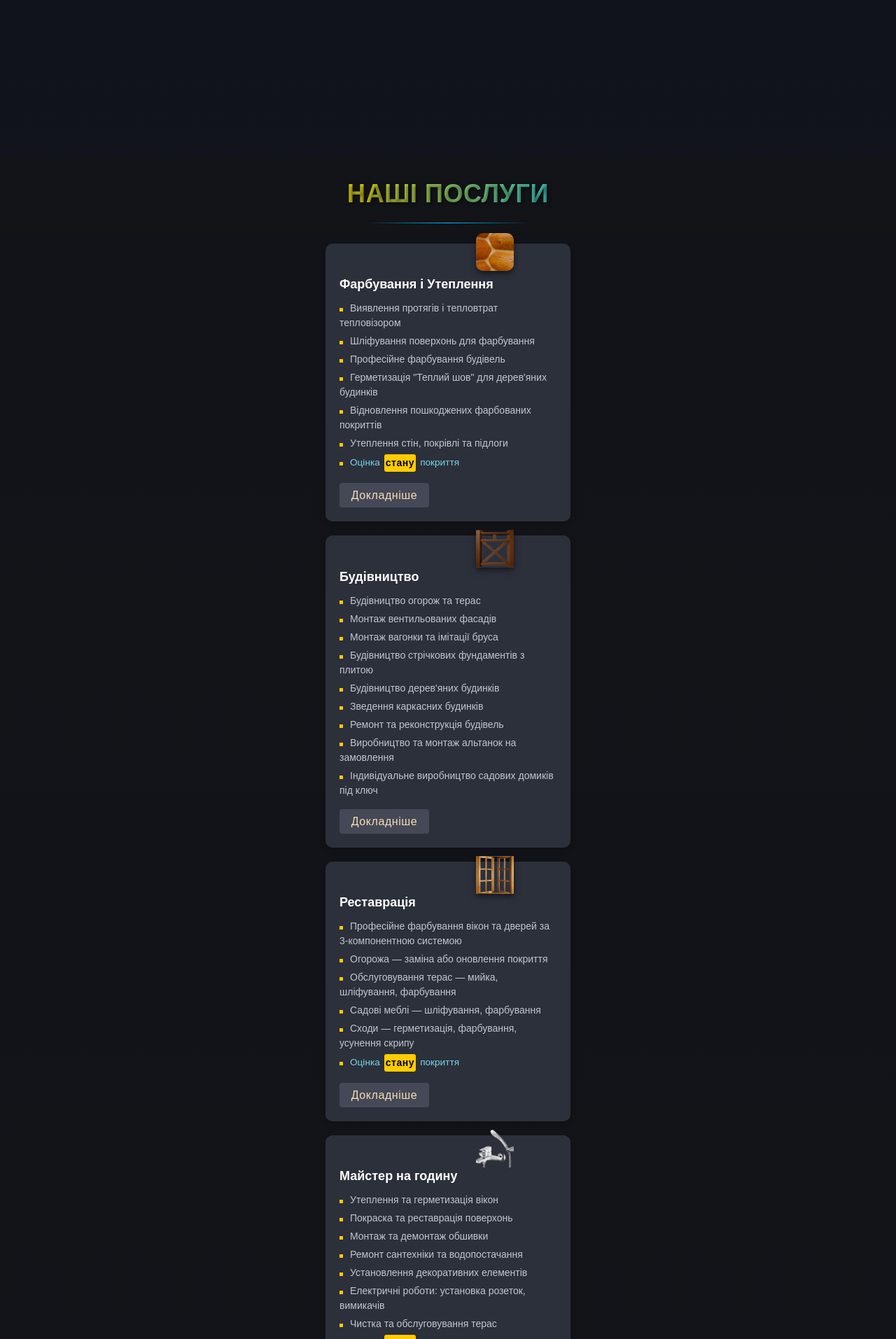
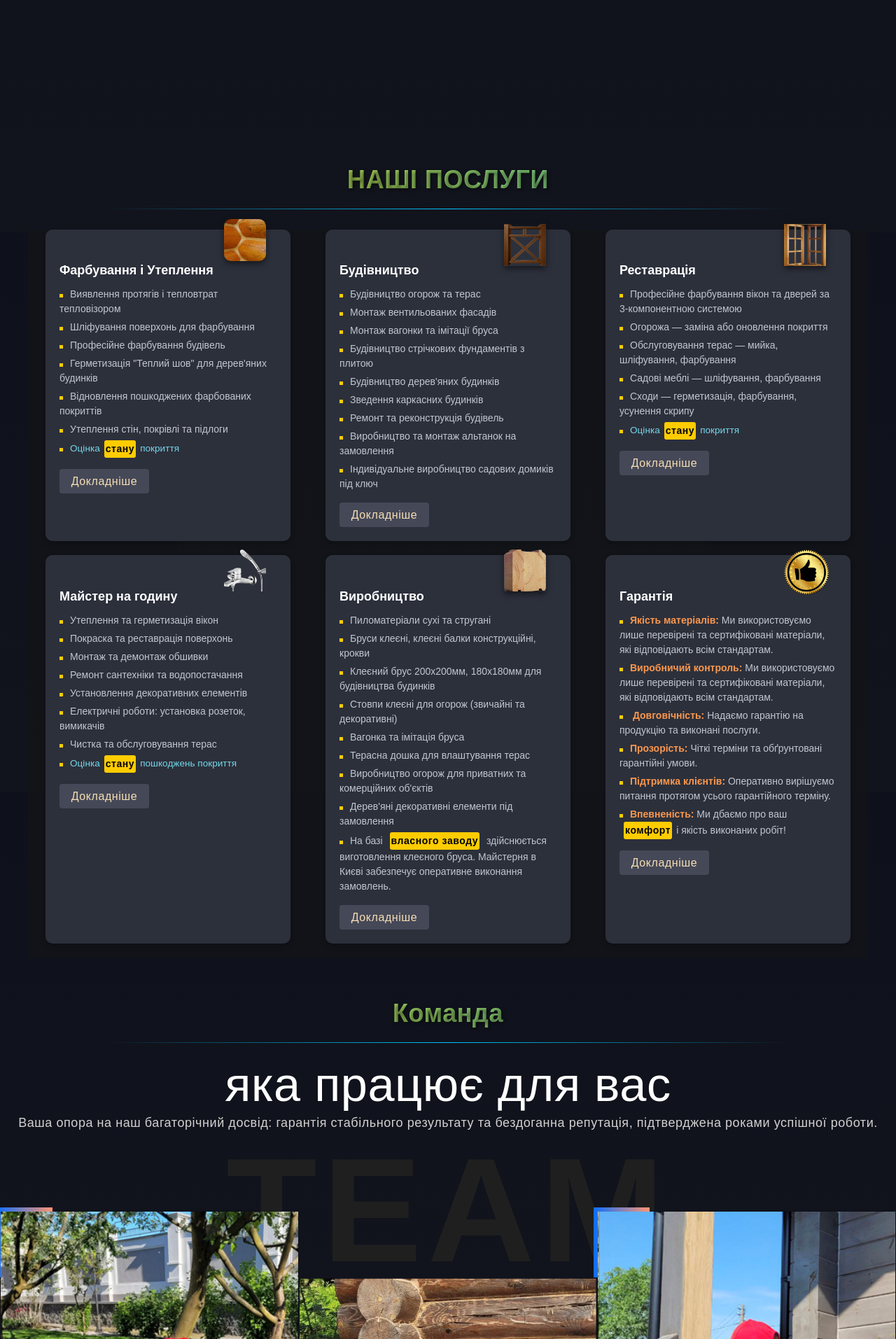
Before and after one commit to teamhousekiev/teamhouse.com.ua, a PHP site: page / in a window 1280 px wide. Shown: the part 2868-4781 px from the top of the page at 70% size. Run offline with PHP 8.4, Linux system fonts and the light colour scheme; some libraries are stand-ins or nearby versions.

Commit message:
finish section teamork

```diff
--- a/index.html
+++ b/index.html
@@ -125,8 +125,10 @@
           </div>
     </div>
   </section>
-  <section class="teamServiceSection">
+
+  <section >
     <h3 class="wave-text">НАШІ ПОСЛУГИ</h3>
+    <div class="teamServiceSection">
     <div class="teamCardContainer one">
       <ul class="teamMainText">Фарбування і Утеплення</ul>
       <li class="teamText">Виявлення протягів і тепловтрат тепловізором</li>
@@ -213,7 +215,7 @@
         <p class="teamTextButton">Докладніше</p>
       </a>
     </div>
-
+  </div>
   </section>
     <section class="sectionOurTeam">
       <h3 class="wave-text">Команда</h3>
--- a/styles.css
+++ b/styles.css
@@ -2271,17 +2271,32 @@ a.sharer .fa {
 /* Базовые стили (для мобильных устройств) */
   /* Секция карточек */
   .teamServiceSection {
-    display: flex;
-    flex-direction: column;
-    align-items: center;
-    padding: 20px;
-    background-color: rgba(19, 20, 24, 0.7); /* Черный фон с прозрачностью */
+    display: grid;
+    grid-template-columns: repeat(3, 1fr); /* 3 карточки в строке */
+    background-color: rgba(19, 20, 24, 0.7);
+    justify-items: center;
+    align-items: normal;
+    max-width: 150vh; /* Максимальная ширина контейнера */
+    margin: 0 auto; /* Центрируем контейнер по горизонтали */
+}
+
+
+@media (max-width: 1024px) {
+    .teamServiceSection {
+        grid-template-columns: repeat(2, 1fr); /* 2 карточки на экранах меньше 1024px */
+    }
+}
+
+@media (max-width: 600px) {
+    .teamServiceSection {
+        grid-template-columns: 1fr; /* 1 карточка на мобильных экранах */
+    }
 }
 
 
 /* Карточка */
 .teamCardContainer {
-    width: 90%; /* Ширина адаптируется под экран мобильного устройства */
+    width: 90%; /* По умолчанию карточки занимают 90% ширины */
     max-width: 350px;
     background-color: #2c303b;
     border-radius: 10px;
@@ -2293,6 +2308,9 @@ a.sharer .fa {
     padding-top: 2.2rem;
 }
 
+
+
+
   /* Псевдоэлемент сверху (иконка или декоративный блок) */
  /* Псевдоелемент для фону */
 /* Псевдоелемент із зображенням */
@@ -2300,9 +2318,9 @@ a.sharer .fa {
     content: '';
     position: absolute;
     top: -15px;
-    left: 215px;
-    width: 54px;
-    height: 54px;
+    left: 255px;
+    width: 60px;
+    height: 60px;
     background-image: url(./img/service/germetik.jpg);
     background-size: cover;
     background-position: center;
@@ -2314,9 +2332,9 @@ a.sharer .fa {
     content: '';
     position: absolute;
     top: -8px;
-    left: 215px;
-    width: 54px;
-    height: 54px;
+    left: 255px;
+    width: 60px;
+    height: 60px;
     background-image: url(./img/service/ogorozha.png);
     background-size: cover;
     background-position: center;
@@ -2329,9 +2347,9 @@ a.sharer .fa {
     content: '';
     position: absolute;
     top: -8px;
-    left: 215px;
-    width: 54px;
-    height: 54px;
+    left: 255px;
+    width: 60px;
+    height: 60px;
     background-image: url(./img/service/window.png);
     background-size: cover;
     background-position: center;
@@ -2344,9 +2362,9 @@ a.sharer .fa {
     content: '';
     position: absolute;
     top: -8px;
-    left: 215px;
-    width: 54px;
-    height: 54px;
+    left: 255px;
+    width: 60px;
+    height: 60px;
     background-image: url(./img/service/kran.png);
     background-size: cover;
     background-position: center;
@@ -2359,9 +2377,9 @@ a.sharer .fa {
     content: '';
     position: absolute;
     top: -8px;
-    left: 215px;
-    width: 54px;
-    height: 54px;
+    left: 255px;
+    width: 60px;
+    height: 60px;
     background-image: url(./img/service/brus.png);
     background-size: cover;
     background-position: center;
@@ -2374,9 +2392,9 @@ a.sharer .fa {
     content: '';
     position: absolute;
     top: -8px;
-    left: 215px;
-    width: 60px;
-    height: 60px;
+    left: 255px;
+    width: 65px;
+    height: 65px;
     background-image: url(./img/service/garantiya.png);
     background-size: cover;
     background-position: center;
```
Lines whose indentation alone changed are shown as unchanged.
